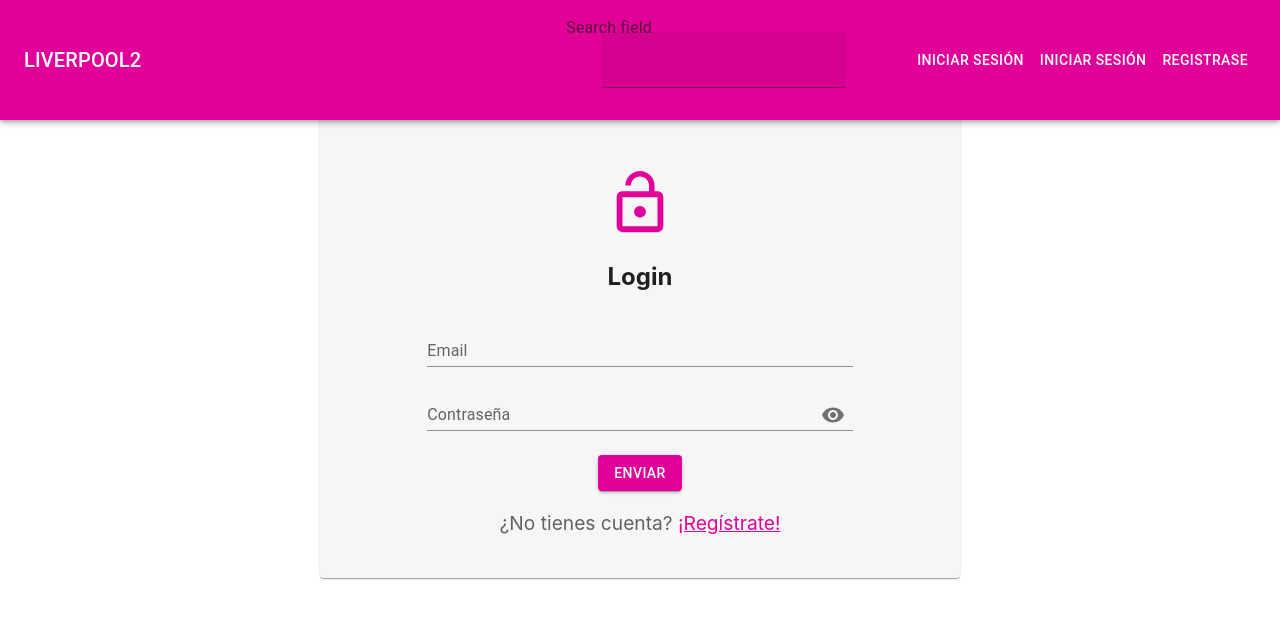
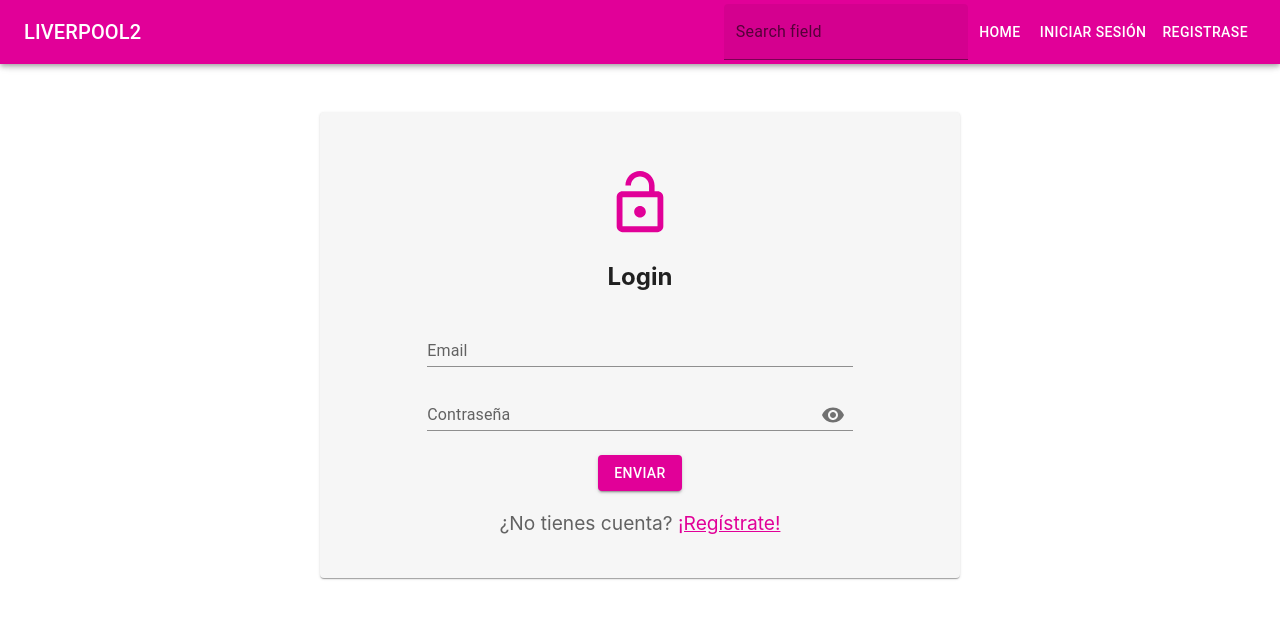
Before and after one commit to blueflamehaze/browser-search-liverpool, a React (Create React App) app: page /products/1 in a window 1280 px wide. Shown: the top 618 px of the page. Built offline with nearby package versions, Linux system fonts and the light colour scheme; no server answers.

Commit message:
style: add loader to pages where api is called

```diff
--- a/src/common/layout/Header.jsx
+++ b/src/common/layout/Header.jsx
@@ -118,15 +118,14 @@ function Header(props) {
             label="Search field"
             type="search"
             variant="filled"
-            className="search"
             onKeyDown={handleKeyDown}
           />
           <Box sx={{ display: { xs: "none", sm: "block" } }}>
             {user ? (
               <span>{String(user.name).split("@")[0]}</span>
             ) : (
-              <Button color="inherit" component={Link} to="/">
-                Iniciar sesión
+              <Button color="inherit" component={Link} to="/products">
+                Home
               </Button>
             )}
             {user ? (
--- a/src/features/pages/product-details/ProductDetails.jsx
+++ b/src/features/pages/product-details/ProductDetails.jsx
@@ -4,6 +4,7 @@ import { useGetCharacterQuery } from "../../services/api";
 import { Grid } from "@mui/material";
 import ProductCardDetails from "../../components/product-card-details/ProductCardDetails";
 import "../../../App.css";
+import Loader from "../../../common/layout/loader/Loader";
 
 function ProductDetails() {
   const params = useParams();
@@ -11,7 +12,7 @@ function ProductDetails() {
   return (
     <>
       {isLoading ? (
-        <div>Loading..</div>
+        <Loader />
       ) : (
         <>
           <h1>Detalles del producto</h1>
--- a/src/features/pages/search-results/SearchResults.jsx
+++ b/src/features/pages/search-results/SearchResults.jsx
@@ -4,6 +4,7 @@ import { useSearchCharacterQuery } from "../../services/api";
 import { Grid } from "@mui/material";
 import ProductCard from "../../components/product-card/ProductCard";
 import "./SearchResults.css";
+import Loader from "../../../common/layout/loader/Loader";
 
 function SearchResults() {
   const params = useParams();
@@ -13,7 +14,7 @@ function SearchResults() {
   return (
     <>
       {isLoading ? (
-        <div>Loading..</div>
+        <Loader />
       ) : data.count >= 1 ? (
         <>
           <h1>Resultados de la búsqueda</h1>
```
